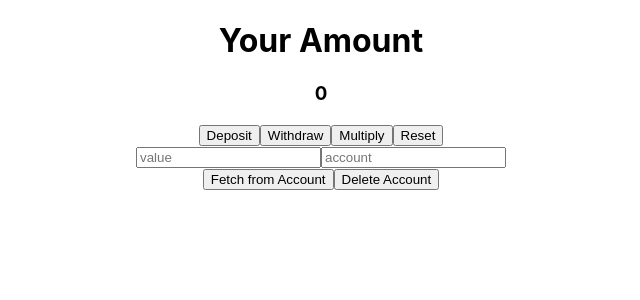
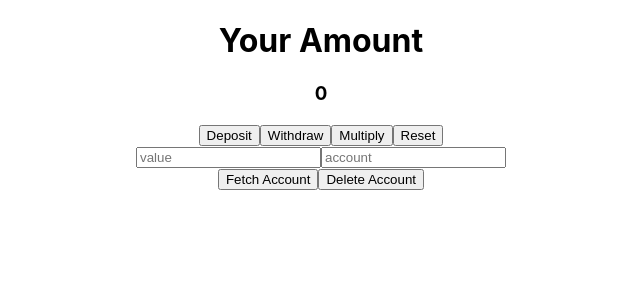
Before and after one commit to isaiahsilvani/bank-account, a React (Create React App) app: page / in a window 1280 px wide. Shown: the top 300 px of the page, without its empty margins (319-959 px from the left). Built offline with nearby package versions, Linux system fonts and the light colour scheme.

Commit message:
account only needs account query

```diff
--- a/src/components/AccountButtons.tsx
+++ b/src/components/AccountButtons.tsx
@@ -4,6 +4,7 @@ import { useDispatch, useSelector } from 'react-redux'
 import { bindActionCreators } from 'redux';
 import { actionCreators, State } from '../state/';
 
+// Clean up code by removing query from input field, you just need account
 interface AccountButtonsProps {
   input: {
     query: string,
@@ -19,7 +20,7 @@ const AccountButtons: React.FC<AccountButtonsProps> = ({input}) => {
   const handleClick = (event: React.MouseEvent<HTMLElement>) => {
     const element = event.currentTarget as HTMLInputElement
     const name = element.name
-    if (input.query && input.account) {
+    if (input.account) {
       switch (name){
         case "fetch":
           api.fetchRequest(parseInt(input.query), input.account)
@@ -44,7 +45,7 @@ const AccountButtons: React.FC<AccountButtonsProps> = ({input}) => {
 
   return (
     <div className="accountBtns">
-      <button onClick={handleClick} name="fetch">Fetch from Account</button>
+      <button onClick={handleClick} name="fetch">Fetch Account</button>
       <button onClick={handleClick} name="delete">Delete Account</button>
     </div>
   );
```
